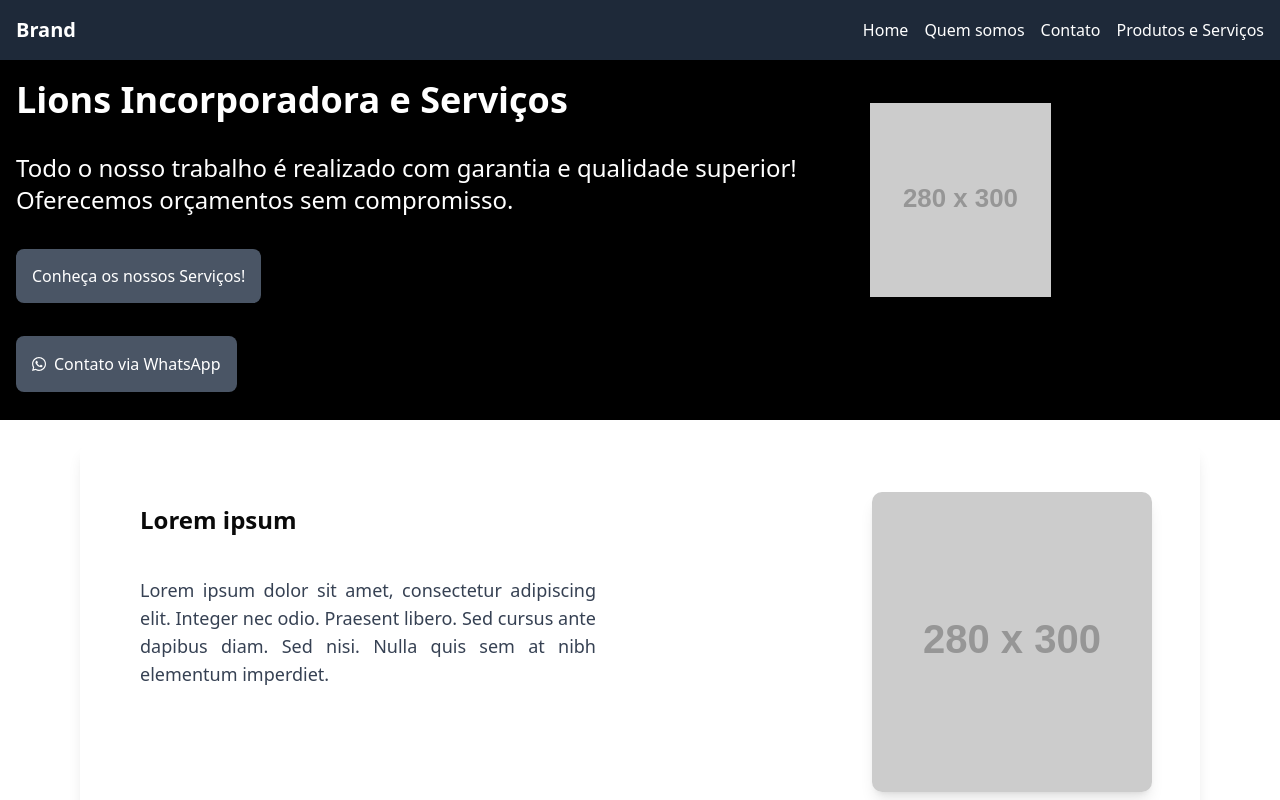
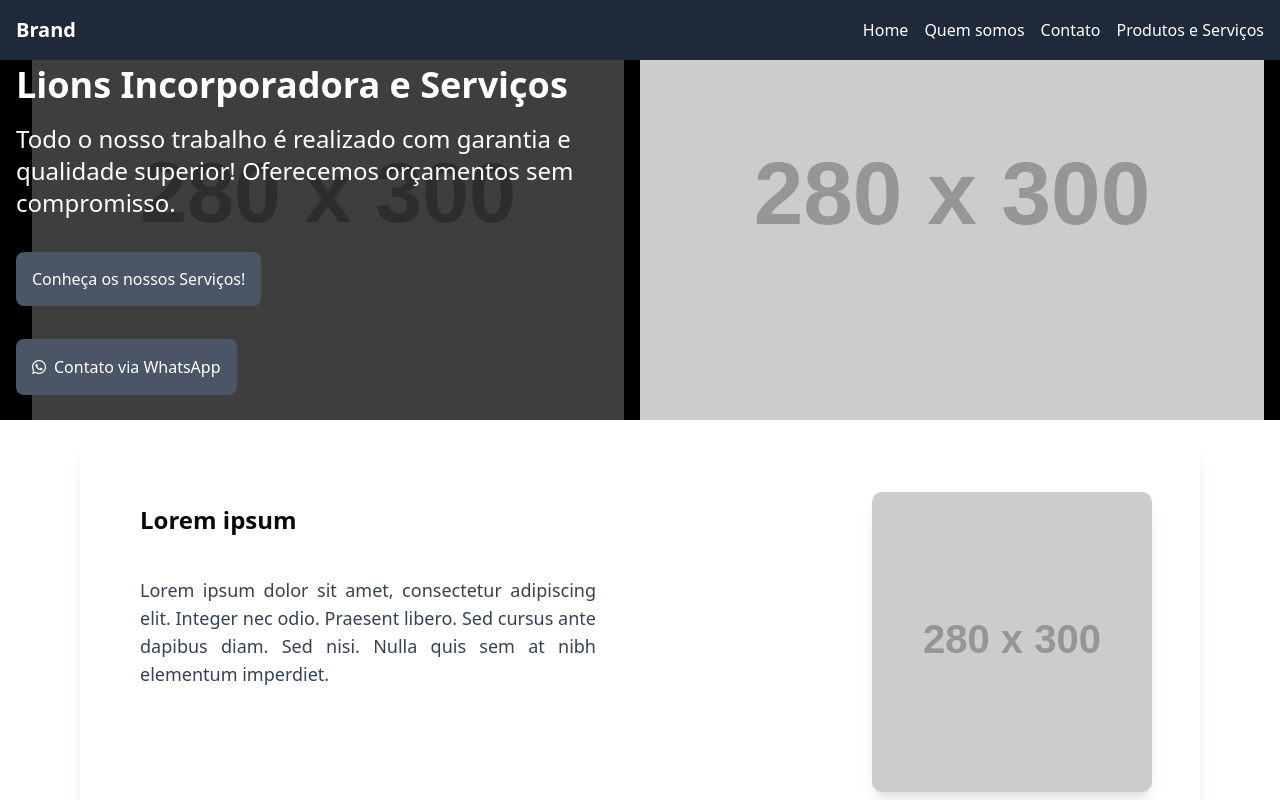
Before and after one commit to gustavohn2017/lions-inc, a Next.js app: page / in a window 1280 px wide. Shown: the top 800 px of the page. Built offline with nearby package versions, Linux system fonts and the light colour scheme.

Commit message:
Refactor Hero component for improved layout and styling; centralize background image and adjust text sizes

```diff
--- a/src/app/_components/Hero/Hero.tsx
+++ b/src/app/_components/Hero/Hero.tsx
@@ -1,16 +1,14 @@
-"use client"; // Adicione esta linha no topo do arquivo
+"use client";
 import { FontAwesomeIcon } from '@fortawesome/react-fontawesome';
 import { faWhatsapp } from '@fortawesome/free-brands-svg-icons';
 
 export function Hero() {
-
-
     return (
-        <section className="relative bg-[#000000] text-white pb-20 md:h-90 mb-6 overflow-hidden mb">
-            <div className=" md:mt-0 container mx-auto relative z-10 flex flex-col md:flex-row items-center h-full px-4">
-                <article>
-                    <div className='mt-20 md:pt-0'>
-                        <h1 className="text-4xl font-bold mb-4 lg:text-4x1 leading-18">
+        <section className="relative bg-[#000000] text-white pb-20 md:h-90 mb-6 overflow-hidden">
+            <div className="container mx-auto relative z-10 flex flex-col md:flex-row items-center h-full px-4">
+                <article className="w-full md:w-1/2 relative">
+                    <div className='mt-20 md:pt-0 relative z-20'>
+                        <h1 className="text-3xl md:text-4xl font-bold mb-4 leading-tight">
                             Lions Incorporadora e Serviços
                         </h1>
                         <p className="text-lg lg:text-2xl mb-6">
@@ -18,22 +16,34 @@ export function Hero() {
                         </p>
                     </div>
 
-                    <div className="mt-12">
+                    <div className="mt-12 relative z-20">
                         <a className="w-fit mt-6 bg-gray-600 text-white p-4 rounded-md" href="#">
                             Conheça os nossos Serviços!
                         </a>
                     </div>
 
-                    <div className="mt-12 mb-6">
+                    <div className="mt-12 mb-6 relative z-20">
                         <a className="w-fit bg-gray-600 text-white p-4 rounded-md flex items-center" href="#">
                             <FontAwesomeIcon icon={faWhatsapp} className="mr-2 h-5 max-w-8" />
                             Contato via WhatsApp
                         </a>
                     </div>
+
+                    <div className="absolute inset-0 flex items-center justify-center p-4"> {/* Adicionado div para centralizar */}
+                        <img
+                            src='https://placehold.co/280x300'
+                            alt="Imagem de exemplo"
+                            className="w-full h-auto object-contain opacity-30" // Ajustes aqui
+                        />
+                    </div>
                 </article>
 
-                <article className="grid grid-cols-1 lg:grid-cols-2 gap-8 relative">
-                    <img src='https://placehold.co/280x300' alt="Imagem de exemplo" className="w-full h-auto" />
+                <article className="w-full md:w-1/2 relative md:block hidden">
+                    <img
+                        src='https://placehold.co/280x300'
+                        alt="Imagem de exemplo"
+                        className="w-full h-auto"
+                    />
                 </article>
             </div>
         </section>
```
